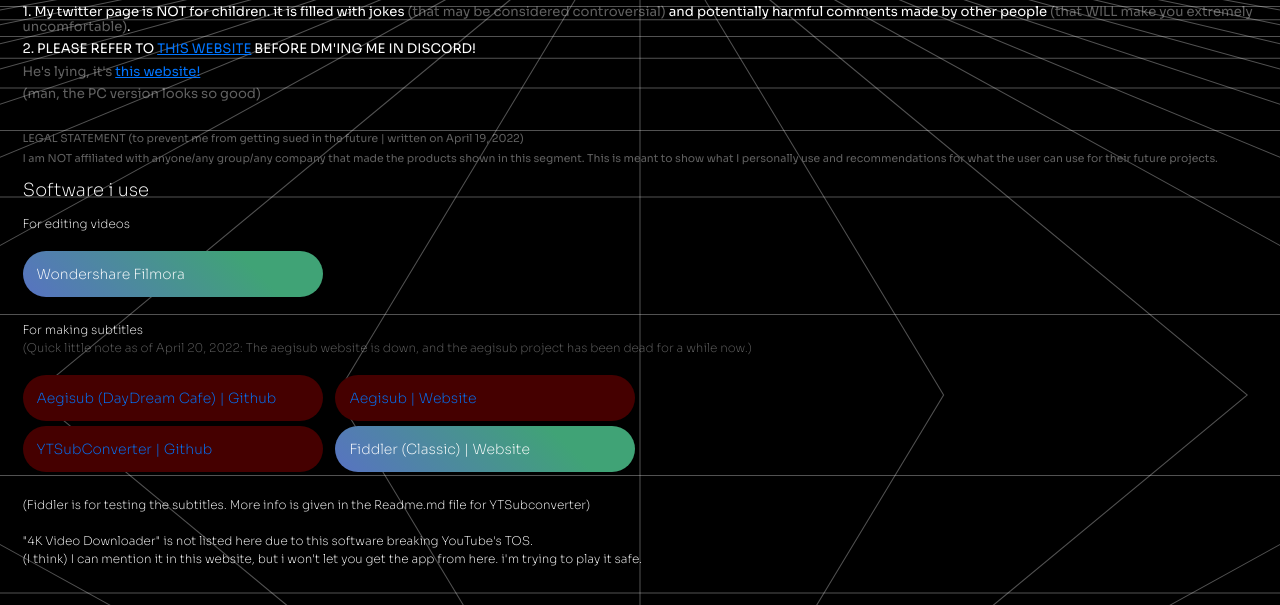
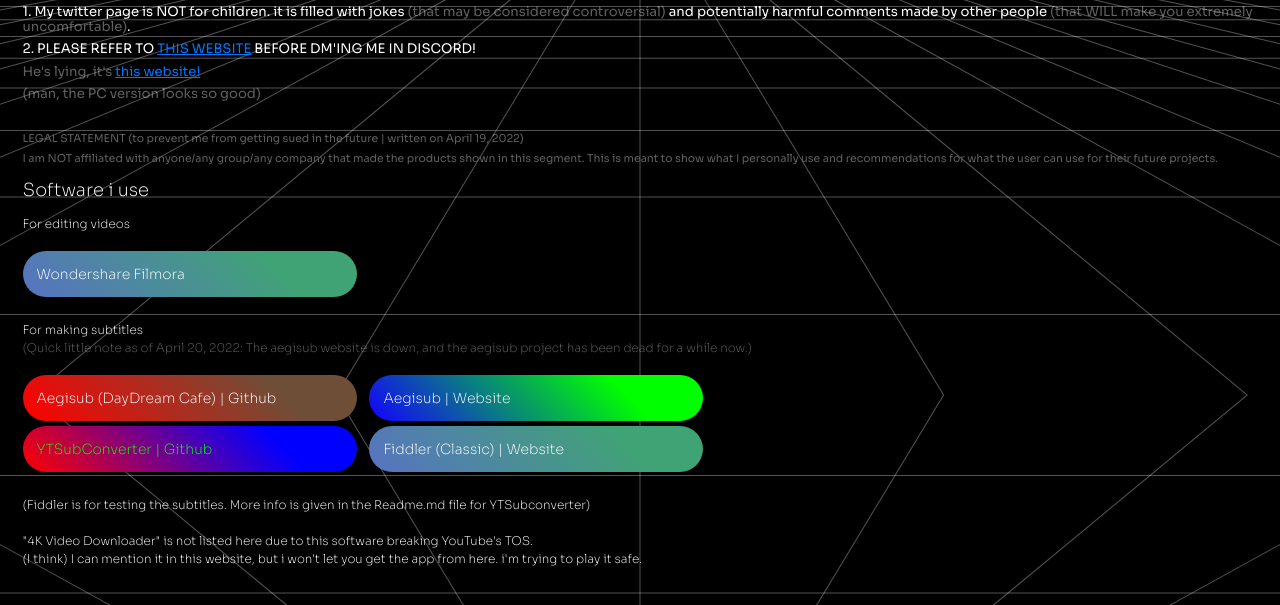
Before and after one commit to KarstenPH/KarstenPHs-site, a plain HTML site: page index.html in a window 1280 px wide. Shown: the part 405-1010 px from the top of the page. Drawn offline with Linux system fonts and the light colour scheme.

Commit message:
fixed some stuff in #1

```diff
--- a/css/style.css
+++ b/css/style.css
@@ -122,6 +122,8 @@ body > h1:first-child {
 }
 [id] > a:hover {
 	transform: scale(1.02);
+}
+a:hover {
 	opacity: 0.8;
 }
 h4 {
@@ -216,6 +218,11 @@ body > * {
 #subtitles {
 	margin: 20px 0;
 }
+#wondershare > a,
+#subtitles > a {
+	padding-right: 20px;
+	box-sizing: content-box;
+}
 
 #wondershare a,
 #subtitles a:last-child {
@@ -227,6 +234,34 @@ body > * {
 #wondershare a:hover,
 #subtitles a:last-child:hover {
 	background-color: #30d98b !important;
+}
+
+#subtitles a:first-child,
+#subtitles a:nth-child(2) {
+	color: white;
+}
+#subtitles a:first-child:hover {
+	background-color: rgba(255, 255, 255, 0.71) !important;
+}
+#subtitles a:first-child {
+	background-color: #6f4e37;
+	background-image: linear-gradient(45deg, #ff0000 0%, rgba(111, 78, 55, 0.008) 75%);
+}
+#subtitles a:nth-child(2) {
+	background-color: #00ff00;
+	background-image: linear-gradient(45deg, #1400ff 0%, rgba(0, 255, 0, 0.008) 75%);
+}
+#subtitles a:nth-child(4) {
+	background-color: #0000ff;
+	color: rgba(5, 255, 0, 0.988);
+	background-image: linear-gradient(45deg, #ff0000 0%, rgba(0, 0, 255, 0.008) 75%);
+}
+
+#subtitles a:nth-child(2):hover {
+	background-color: #ffff00;
+}
+#subtitles a:nth-child(4):hover {
+	background-color: #cccc00;
 }
 
 @media all and (-ms-high-contrast: none), (-ms-high-contrast: active) {
--- a/js/app.js
+++ b/js/app.js
@@ -11,5 +11,9 @@
 // or used addEventListener, this is because onload is very old
 // arrow functions started existing in 2015/2016
 window.onload = function () {
-	alert("Website is WIP!!!");
+	// delay so that website fully loads
+	// if we do not delay the alert will stop the page from loading
+	setTimeout(function () {
+		alert("Website is WIP!!!");
+	}, 1000);
 };
```
